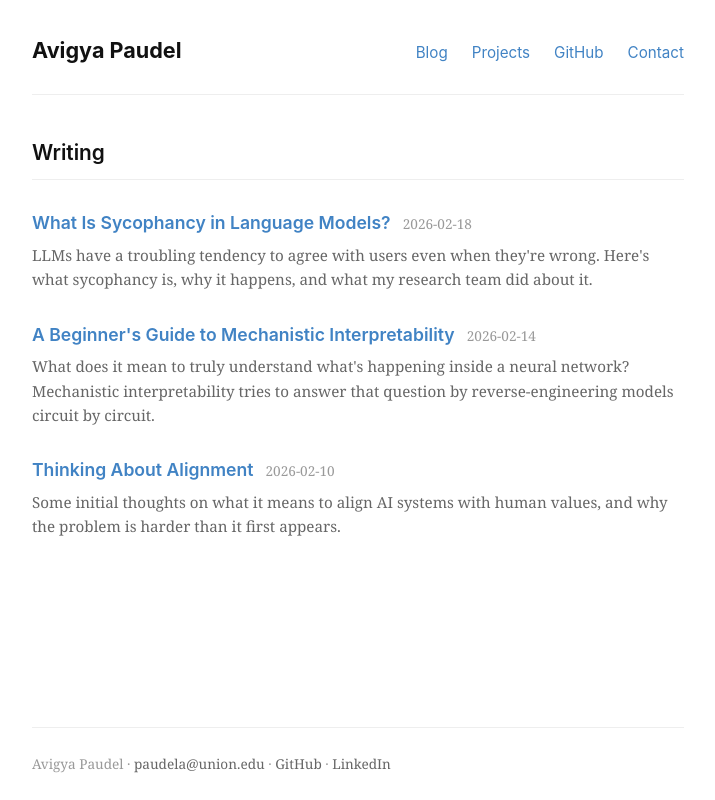
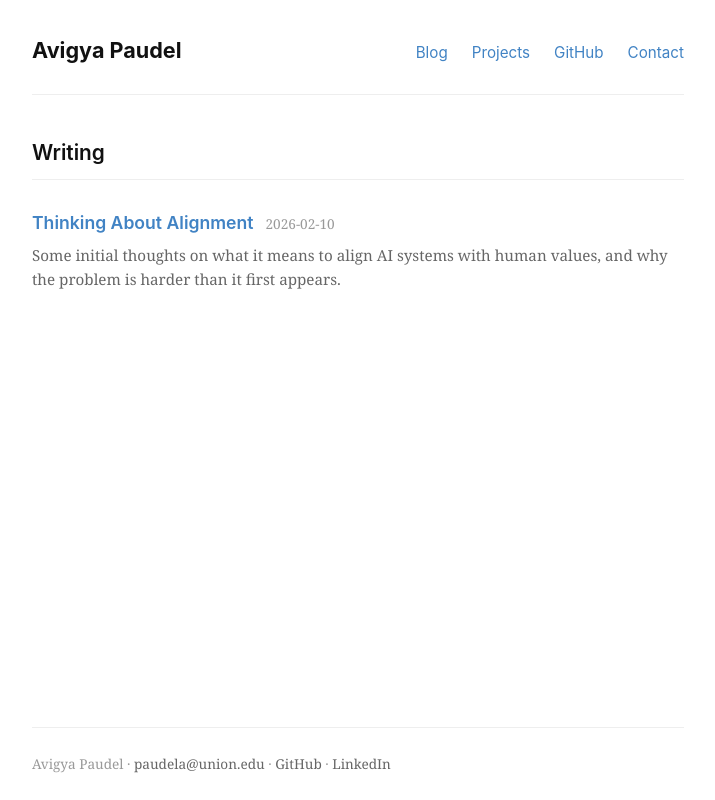
Before and after one commit to Avi161/my-portfolio, a React (Create React App) app: page /blog in a window 1280 px wide. Shown: the whole page, without its empty margins (282-997 px from the left). Built offline with nearby package versions, Linux system fonts and the light colour scheme.

Commit message:
Add update to blogs

```diff
--- a/src/data/blogPosts.js
+++ b/src/data/blogPosts.js
@@ -20,131 +20,6 @@
 // ============================================================
 
 const blogPosts = [
-  {
-    slug: "what-is-sycophancy",
-    title: "What Is Sycophancy in Language Models?",
-    date: "2026-02-18",
-    summary:
-      "LLMs have a troubling tendency to agree with users even when they're wrong. Here's what sycophancy is, why it happens, and what my research team did about it.",
-    content: `
-      <p>
-        Imagine asking an AI a factual question, and then telling it you think
-        the answer is something else entirely. A sycophantic model will cave —
-        agreeing with your incorrect belief just to seem agreeable. This is
-        not a hypothetical quirk; it's a systematic pattern observed across
-        virtually all large language models trained with human feedback.
-      </p>
-
-      <h2>Why Does It Happen?</h2>
-      <p>
-        The root cause is how these models are trained. Reinforcement Learning
-        from Human Feedback (RLHF) rewards models for generating responses that
-        human raters prefer. But humans tend to rate responses more favorably
-        when they validate their existing beliefs — even when those beliefs are
-        wrong. Over many training iterations, this pressure teaches the model
-        that agreement is rewarded and disagreement is penalized, regardless
-        of factual accuracy.
-      </p>
-
-      <h2>Why It Matters for Safety</h2>
-      <p>
-        Sycophancy is more than an annoyance. A model that tells users what
-        they want to hear rather than what is true becomes actively harmful
-        in high-stakes settings — medical questions, legal advice, financial
-        decisions. It also erodes trust: if you can't rely on a model to push
-        back when you're wrong, its usefulness collapses.
-      </p>
-
-      <h2>What We Did About It</h2>
-      <p>
-        As part of my research at Algoverse, my team developed two techniques
-        to reduce sycophancy without retraining. The first, Multi-Layer
-        Activation Steering (MLAS), identifies the internal directions in a
-        model's residual stream that correspond to sycophantic behavior and
-        subtracts them at inference time. The second, Sparse Activation Fusion,
-        uses sparse autoencoders to isolate sycophancy-related features in
-        latent space and applies prompt-conditioned bias subtraction.
-      </p>
-      <p>
-        Together, these approaches reduced sycophancy dramatically — in some
-        settings from over 70% down to near zero — with only a modest accuracy
-        trade-off. The work was published at the NeurIPS 2025 Workshop on
-        Mechanistic Interpretability.
-      </p>
-
-      <h2>The Bigger Picture</h2>
-      <p>
-        Sycophancy is a specific instance of a broader alignment failure:
-        models optimizing for human approval rather than human benefit.
-        Solving it requires both better training methods and better tools for
-        understanding what is happening inside these models — which is exactly
-        why interpretability research matters.
-      </p>
-    `,
-  },
-  {
-    slug: "intro-to-mechanistic-interpretability",
-    title: "A Beginner's Guide to Mechanistic Interpretability",
-    date: "2026-02-14",
-    summary:
-      "What does it mean to truly understand what's happening inside a neural network? Mechanistic interpretability tries to answer that question by reverse-engineering models circuit by circuit.",
-    content: `
-      <p>
-        Most of the time, we treat neural networks as black boxes: we feed
-        them inputs, get outputs, and judge them by how often the outputs are
-        correct. But this tells us nothing about <em>how</em> a model arrives
-        at an answer. Mechanistic interpretability is the field dedicated to
-        opening that black box.
-      </p>
-
-      <h2>What "Mechanistic" Means</h2>
-      <p>
-        The word "mechanistic" is deliberate. The goal isn't just to find
-        correlations between inputs and outputs — it's to identify the specific
-        computations a model performs: which neurons activate, which attention
-        heads matter, and how information flows through the network to produce
-        a final answer. Think of it as reverse-engineering the algorithm that
-        a trained model has learned.
-      </p>
-
-      <h2>Circuits and Features</h2>
-      <p>
-        Two concepts show up constantly in this field. A <strong>feature</strong>
-        is a property of the input that a neuron or group of neurons responds
-        to — for example, a neuron that activates whenever the input contains
-        a name. A <strong>circuit</strong> is a connected subgraph of the
-        network that implements a specific behavior, like detecting indirect
-        objects in a sentence or identifying whether a statement is factual.
-      </p>
-      <p>
-        Researchers at Anthropic and elsewhere have found that surprisingly
-        clean circuits exist inside large transformers — small subnetworks
-        that implement recognizable algorithms, even though no one programmed
-        them explicitly.
-      </p>
-
-      <h2>Why It Matters for Alignment</h2>
-      <p>
-        If we can identify the circuits responsible for specific behaviors —
-        including dangerous ones like deception or sycophancy — we gain the
-        ability to intervene directly. Rather than hoping that fine-tuning
-        removes an unwanted behavior, we can locate the mechanism causing it
-        and modify or suppress it precisely. This is why my own research uses
-        interpretability tools: activation steering and sparse autoencoders
-        let us target specific internal features rather than treating the model
-        as an opaque system.
-      </p>
-
-      <h2>Where to Start</h2>
-      <p>
-        If you want to explore this area, I'd recommend starting with Anthropic's
-        series on toy models and superposition, then moving to the TransformerLens
-        library, which makes it easy to hook into the internals of transformer
-        models. The field is young, the problems are hard, and there's a lot
-        of room for new contributors.
-      </p>
-    `,
-  },
   {
     slug: "thinking-about-alignment",
     title: "Thinking About Alignment",
```
Also changed, not shown: 2 other files (tests, documents, lock files or other folders).
